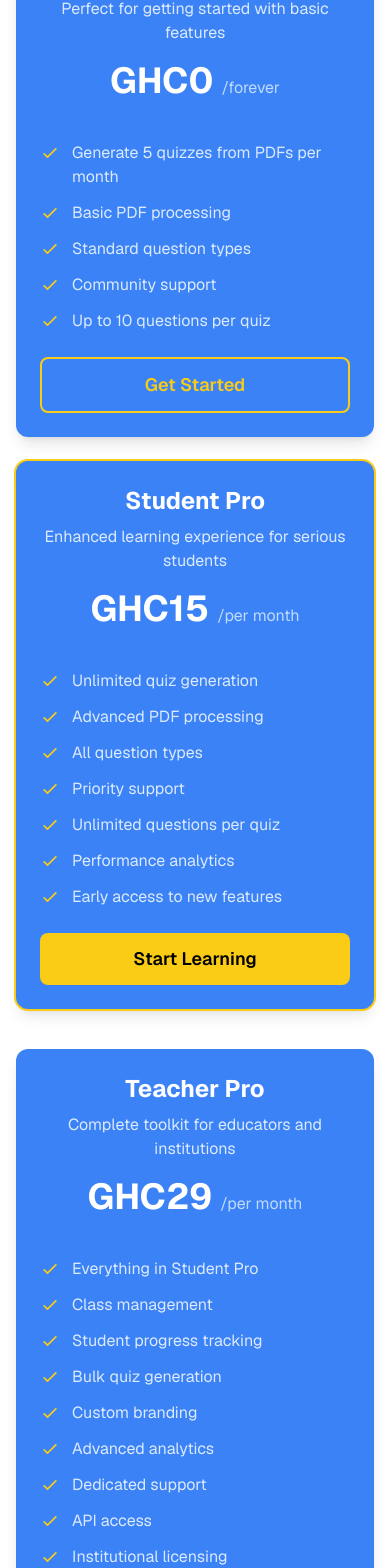
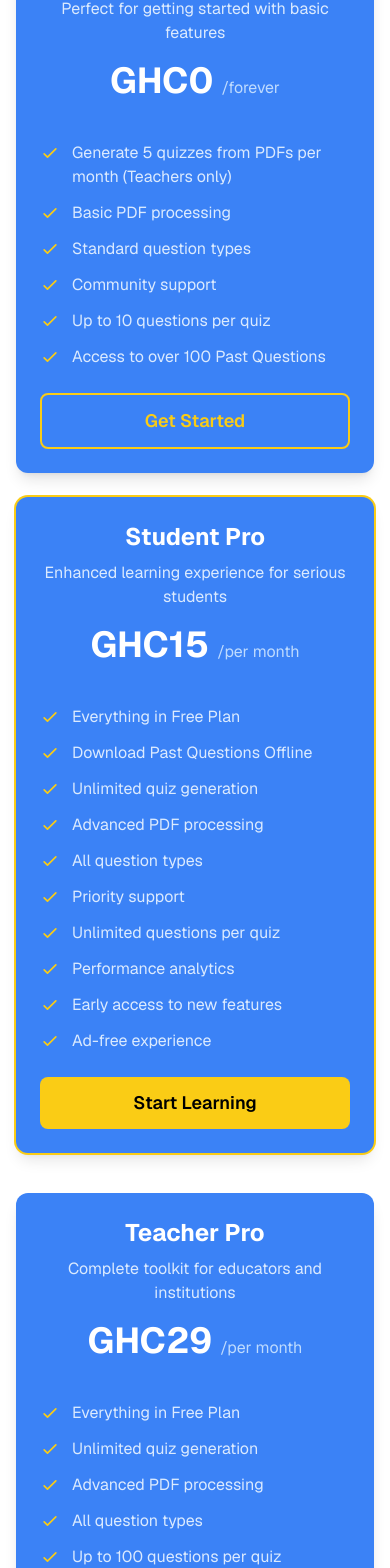
Before and after one commit to Sulemana24/alx-project-nexus, a Next.js app: page / in a window 390 px wide. Shown: the part 1036-2604 px from the top of the page. Built offline with nearby package versions, Linux system fonts and the light colour scheme; no server answers.

Commit message:
added some past questions and also worked on the dashboards responsiveness

```diff
--- a/src/components/dashboard/student/StudentDashboard.tsx
+++ b/src/components/dashboard/student/StudentDashboard.tsx
@@ -19,11 +19,7 @@ interface StudentDashboardProps {
   userPlan: string;
 }
 
-const StudentDashboard = ({
-  userName,
-  userEmail,
-  userPlan,
-}: StudentDashboardProps) => {
+const StudentDashboard = ({ userName }: StudentDashboardProps) => {
   const { user, isLoading } = useAuth();
   const [activeSidebarItem, setActiveSidebarItem] = useState("dashboard");
   const [isSidebarOpen, setIsSidebarOpen] = useState(false);
--- a/src/components/dashboard/student/pages/Passco.tsx
+++ b/src/components/dashboard/student/pages/Passco.tsx
@@ -400,7 +400,7 @@ const Passco = () => {
             <span className="text-2xl">📚</span>
           </div>
           <h1 className="text-3xl sm:text-4xl font-bold text-black mb-3">
-            Past Questions Library
+            Past Questions Bank
           </h1>
           <p className="text-gray-600 text-lg max-w-2xl mx-auto">
             Discover and access examination questions from various universities
--- a/src/components/pricing/SubscriptionCards.tsx
+++ b/src/components/pricing/SubscriptionCards.tsx
@@ -30,11 +30,12 @@ export const SubscriptionCards: React.FC = () => {
       price: "GHC0",
       period: "forever",
       features: [
-        "Generate 5 quizzes from PDFs per month",
+        "Generate 5 quizzes from PDFs per month (Teachers only)",
         "Basic PDF processing",
         "Standard question types",
         "Community support",
         "Up to 10 questions per quiz",
+        "Access to over 100 Past Questions",
       ],
       buttonText: "Get Started",
       buttonVariant: "outline",
@@ -46,6 +47,8 @@ export const SubscriptionCards: React.FC = () => {
       price: "GHC15",
       period: "per month",
       features: [
+        "Everything in Free Plan",
+        "Download Past Questions Offline",
         "Unlimited quiz generation",
         "Advanced PDF processing",
         "All question types",
@@ -53,6 +56,7 @@ export const SubscriptionCards: React.FC = () => {
         "Unlimited questions per quiz",
         "Performance analytics",
         "Early access to new features",
+        "Ad-free experience",
       ],
       popular: true,
       buttonText: "Start Learning",
@@ -65,19 +69,41 @@ export const SubscriptionCards: React.FC = () => {
       price: "GHC29",
       period: "per month",
       features: [
-        "Everything in Student Pro",
-        "Class management",
-        "Student progress tracking",
+        "Everything in Free Plan",
+        "Unlimited quiz generation",
+        "Advanced PDF processing",
+        "All question types",
+        "Up to 100 questions per quiz",
+        "Export quizzes (PDF, DOCX, Google Forms)",
+        "Access to full Past Question library",
         "Bulk quiz generation",
-        "Custom branding",
         "Advanced analytics",
-        "Dedicated support",
-        "API access",
-        "Institutional licensing",
+        "Question bank storage",
+        "Priority support",
+        "Ad-free experience",
       ],
       buttonText: "Start Teaching",
       buttonVariant: "primary",
     },
+    // Optional future tier
+    // {
+    //   id: "institution",
+    //   name: "Institution Plan",
+    //   description: "For schools and educational organizations",
+    //   price: "Custom",
+    //   period: "per month",
+    //   features: [
+    //     "Everything in Teacher Pro",
+    //     "Class management",
+    //     "Student progress tracking",
+    //     "Dedicated admin dashboard",
+    //     "API access",
+    //     "Institutional licensing",
+    //     "Dedicated support",
+    //   ],
+    //   buttonText: "Contact Sales",
+    //   buttonVariant: "primary",
+    // },
   ];
 
   const handlePlanSelection = (planId: string) => {
```
